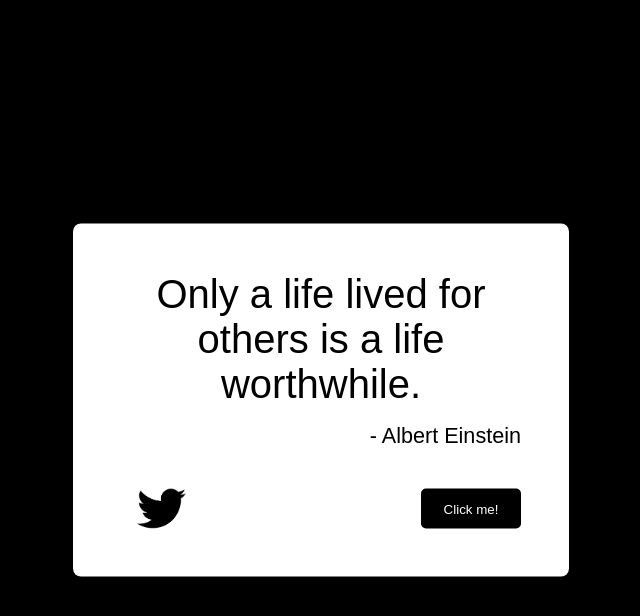
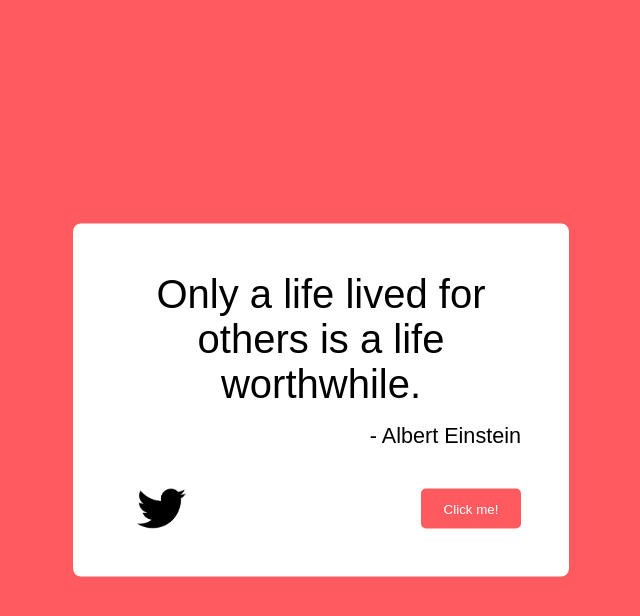
Before and after one commit to afeefabubakar/fcc-random-quote-machine, a plain HTML site: page index.html in a window 1280 px wide. Both pictures are taken after a click on the button "Click me!". Shown: the whole page, without its empty margins (319-959 px from the left). Drawn offline with nearby package versions, Linux system fonts and the light colour scheme; a web font is replaced by a local one.

Commit message:
Added color transition

```diff
--- /dev/null
+++ b/scripts/colors.js
@@ -0,0 +1,19 @@
+const colors = [
+    '008BF8',
+    'DC0073',
+    '04E762',
+    '0A8754',
+    '004F2D',
+    'FF5A5F',
+    'C1839F',
+    '3C3C3C',
+    '92898A',
+    'EA7317',
+    'B10F2E',
+    'DE7C5A',
+    '9E90A2',
+    '272932',
+    '4D7EA8'
+];
+
+export default colors;
--- a/scripts/jquery.js
+++ b/scripts/jquery.js
@@ -1,16 +1,36 @@
 import newQuote from "./newquote.js";
+import newColor from "./newcolor.js";
 import slide from "./slide.js";
 
 jQuery(function() {
     newQuote();
+    newColor();
 
-    $("#new-quote").on("click", function() {
+    $(".button").on("click", function() {
         slide('130vw');
+        newColor();
     });
 
-    $("#new-quote").on("mouseenter", function(){
+    $(window).on("keypress", function(event) {
+        if(event.which == 13) {
+            slide('130vw');
+            newColor();
+        }
+    });
+
+    $(".button").on("mouseenter", function(){
         $(this).css(
-            {'cursor': 'pointer'}
+            {
+                'filter': 'brightness(120%)'
+            }
+        )
+    });
+
+    $(".button").on("mouseleave", function(){
+        $(this).css(
+            {
+                'filter': 'brightness(100%)'
+            }
         )
     });
 });
--- /dev/null
+++ b/scripts/newcolor.js
@@ -0,0 +1,8 @@
+import colors from "./colors.js";
+
+function newColor() {
+    let item = Math.floor(Math.random()*colors.length);
+    $("body, .button").css({'background-color': '#' + colors[item]});
+}
+
+export default newColor;
--- a/styles/quotebox.css
+++ b/styles/quotebox.css
@@ -49,7 +49,13 @@
     color: white;
     width: 6.25rem;
     height: 2.5rem;
-    background-color: black;
+    background: black;
+    transition: background 2s linear;
+    -webkit-transition: background 2s linear;
     border: 0;
     border-radius: 0.3125rem;
 }
+
+.button:hover {
+    cursor: pointer;
+}
--- a/styles/styles.css
+++ b/styles/styles.css
@@ -5,7 +5,9 @@
 }
 
 body {
-    background-color: black;
+    background: black;
+    transition: background 2s linear;
+    -webkit-transition: background 2s linear;
     font-family: 'Fredericka the Great', sans-serif;
 }
 
```
